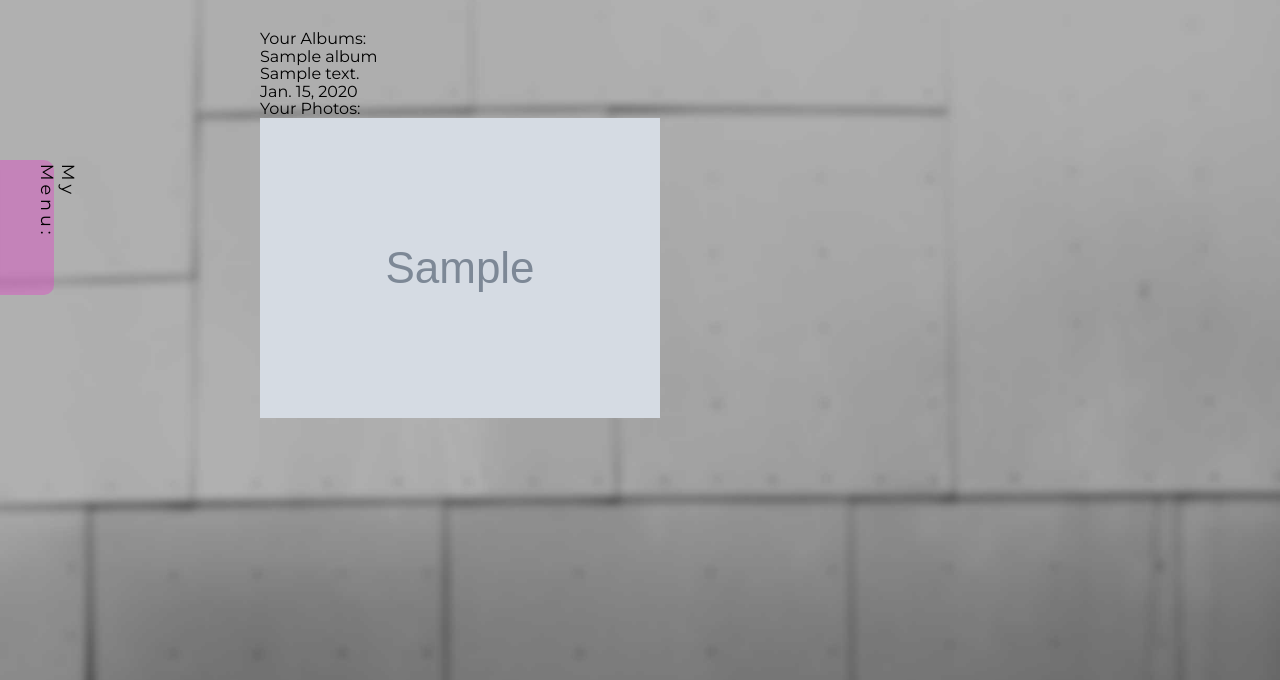
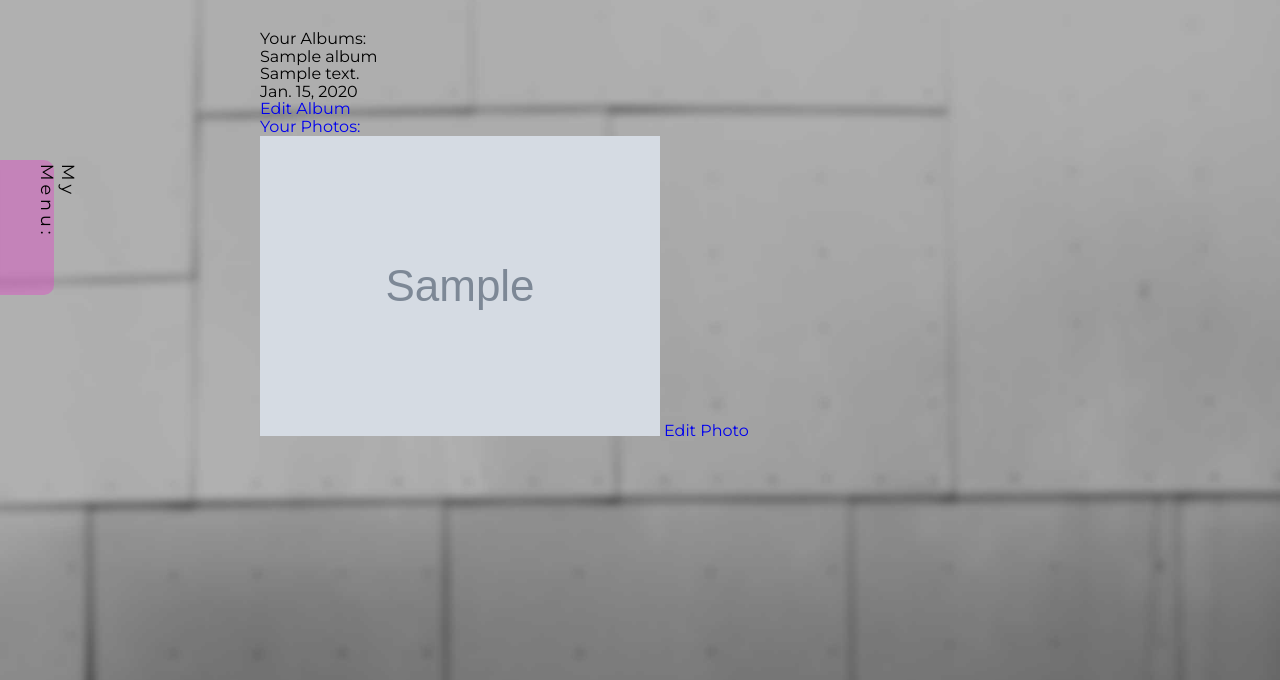
Before and after one commit to keitheck/django-imager, a Django app: page /images/library in a window 1280 px wide. Shown: the part 40-720 px from the top of the page. Run offline with Django 3.2, Linux system fonts and the light colour scheme; a user stored in the database is signed in; tables that the repository leaves empty hold one stand-in row (values such as "Sample post"); grey boxes marked "Sample" are stand-in pictures; style sheets or scripts are compiled from the project's sources; some libraries are stand-ins or nearby versions; some web fonts are replaced.

Commit message:
forms and views in progress

```diff
--- a/imagersite/imager_images/templates/imager_images/library.html
+++ b/imagersite/imager_images/templates/imager_images/library.html
@@ -7,6 +7,8 @@
 <a href="{% url "album" album_id=album.id %}"></a><p>{{album.title}}<p></a>
 <p>{{album.description}}</p>
 <p>{{album.date_created}}</p>
+<a href="/images/albums/{{album.id}}/edit"
+<button class="edit">Edit Album</button>
 {% endfor %}
 
 <p>Your Photos:</p>
@@ -14,5 +16,7 @@
 {% thumbnail image.image "100x100" crop="center" as im %}
 <a href="{% url "photo" photo_id=image.id %}"><img src="{{ im.url }}"></a>
 {% endthumbnail %}
+<a href="/images/photos/{{image.id}}/edit"
+<button class="edit">Edit Photo</button>
 {% endfor %}
 {% endblock %}
--- a/imagersite/imager_images/urls.py
+++ b/imagersite/imager_images/urls.py
@@ -1,6 +1,7 @@
 from django.urls import path
 from .views import PhotoView, PhotoGalleryView, AlbumView, \
-        AlbumGalleryView, LibraryView, AlbumAddView, PhotoAddView
+        AlbumGalleryView, LibraryView, AlbumAddView, PhotoAddView, \
+        AlbumEditView
 
 urlpatterns = [
     path('photos/<int:photo_id>', PhotoView.as_view(), name='photo'),
@@ -10,4 +11,14 @@ urlpatterns = [
     path('library', LibraryView.as_view(), name='library'),
     path('albums/add', AlbumAddView.as_view(), name='album_add'),
     path('photos/add', PhotoAddView.as_view(), name='photo_add'),
+    path(
+        'albums/<int:album_id>/edit',
+        AlbumEditView.as_view(),
+        name='album_edit'
+        ),
+    # path(
+    #     'photos/<int:photo_id>/edit',
+    #     PhotoEditView.as_view(),
+    #     name="photo_edit"
+    #     ),
 ]
--- a/imagersite/imager_images/views.py
+++ b/imagersite/imager_images/views.py
@@ -3,8 +3,10 @@ from .models import Album, Photo
 from django.http import Http404
 from django.views.generic.detail import DetailView
 from django.views.generic.list import ListView
-from django.views.generic import CreateView
-from .forms import AlbumForm, PhotoForm
+from django.views.generic import CreateView, UpdateView
+from .forms import AlbumForm, PhotoForm, AlbumEditForm
+from django.contrib.auth.mixins import LoginRequiredMixin
+from django.urls import reverse_lazy
 
 
 class PhotoView(DetailView):
@@ -120,6 +122,33 @@ class LibraryAddView(CreateView):
         return super().form_valid(form)
 
 
+class AlbumEditView(LoginRequiredMixin, UpdateView):
+    """
+    This creates a veiw that allows users to edit albums
+    """
+    template_name = 'imager_images/album_edit.html'
+    model = Album
+    form_class = AlbumEditForm
+    login_url = reverse_lazy('auth_login')
+    success_url = reverse_lazy('library')
+    pk_url_kwarg = 'album_id'
+
+    # def get(self, *args, **kwargs):
+        # album_id = self.kwargs['album_id']
+
+
+    # def post(self, *args, **kwargs):
+    #     pass
+
+    def get_form_kwargs(self):
+        kwargs = super().get_form_kwargs()
+        kwargs['username'] = self.request.user.get_username()
+        return kwargs
+
+    # def form_valid(self, form):
+    #     pass
+
+
 class PhotoAddView(LibraryAddView):
     """
     Inherits from LibraryAddView
@@ -128,6 +157,7 @@ class PhotoAddView(LibraryAddView):
     model = Photo
     form_class = PhotoForm
 
+
 class AlbumAddView(LibraryAddView):
     """
     Inherits from LibraryAddView
```
Also changed, not shown: imagersite/imager_images/forms.py (+13 -0 lines), imagersite/imager_images/templates/imager_images/album_edit.html (added, +11 -0 lines), imagersite/imager_images/templates/imager_images/photo_edit.html (added, +11 -0 lines).
